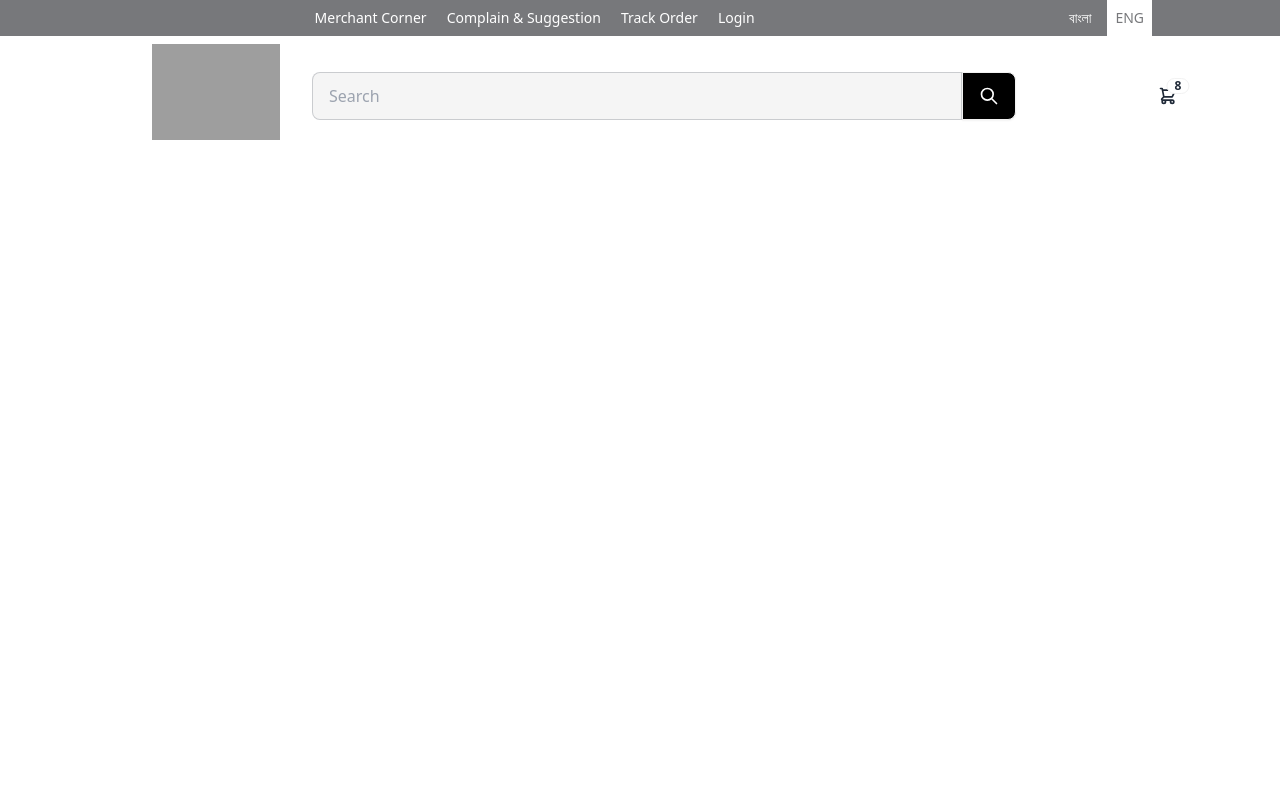
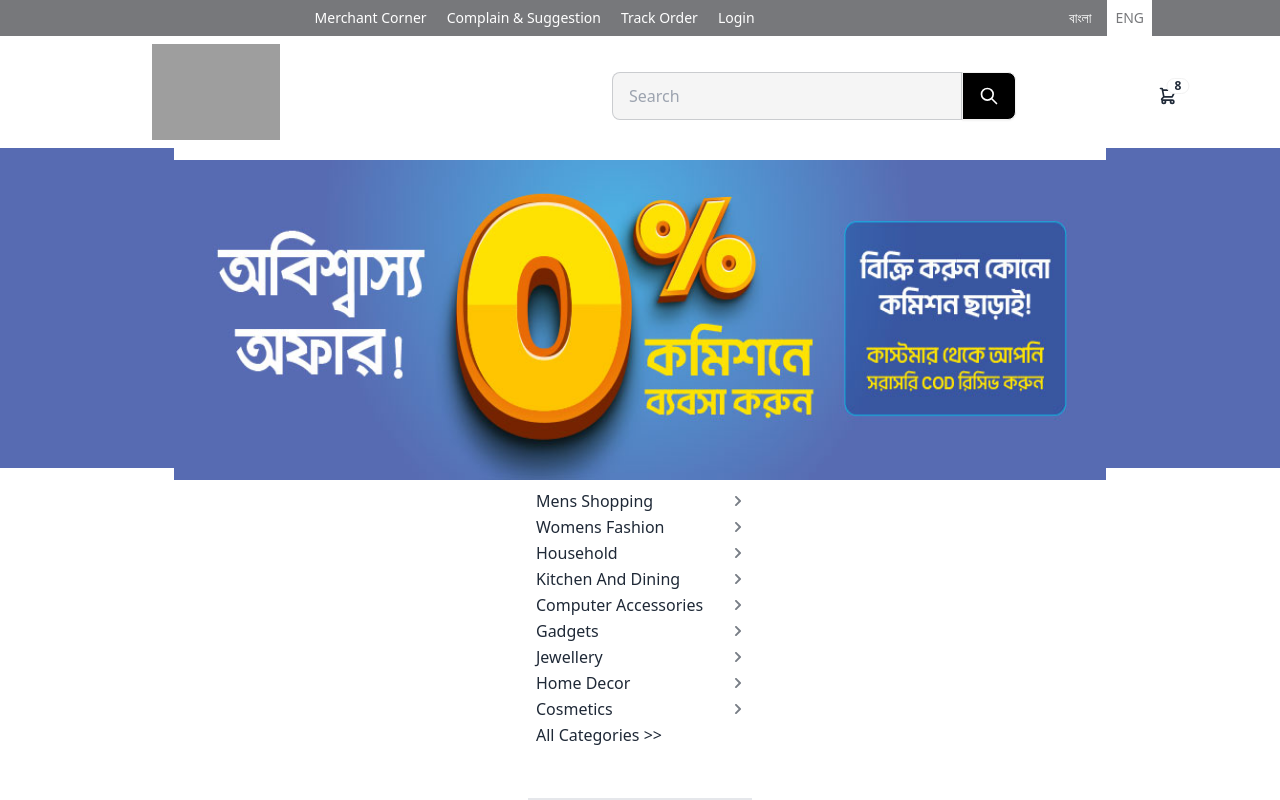
Before and after one commit to shofiqebr/ajkerDeal, a React (Vite) app: page / in a window 1280 px wide. Built offline with nearby package versions, Linux system fonts and the light colour scheme; grey boxes are pictures that could not be loaded.

Commit message:
added some issue solve

```diff
--- a/src/App.jsx
+++ b/src/App.jsx
@@ -10,7 +10,7 @@
 		<>
       <Navbar />
       <Navbar2 />
-			{/* <Banner /> */}
+			<Banner />
 			{/* <HotDeal/> */}
 
 		</>
--- a/src/components/banner/Banner.jsx
+++ b/src/components/banner/Banner.jsx
@@ -4,8 +4,9 @@
 const Banner = () => {
     return (
 		<div className='flex'>
-			<div className='bg-[#576BB2] h-80 w-48'></div>
-			<div className='bg-white h-80 w-56'>
+			<div className='bg-[#576BB2] h-80 w-48 md:block hidden'></div>
+			<div className='flex flex-col-reverse justify-center items-center mt-3'>
+				<div className='bg-white mx-auto h-80 w-56 pt-2 border-b-2'>
 					<ul>
 						<li className='py-[1px] flex justify-between items-center px-2'>
 							<a href='#'>Mens Shopping</a>
@@ -49,7 +50,8 @@
 					</ul>
 				</div>
 				<img className='w-full h-80' src={banner} alt='' />
-			<div className='bg-[#576BB2] h-80 w-48'></div>
+			</div>
+			<div className='bg-[#576BB2] h-80 w-48 md:block hidden'></div>
 		</div>
 	);
 };
--- a/src/components/navbar2/Navbar2.jsx
+++ b/src/components/navbar2/Navbar2.jsx
@@ -18,7 +18,7 @@
 							<input
 								type='text'
 								placeholder='Search'
-								className='input input-bordered lg:w-[650px] md:w-[200px] w-24 rounded-none rounded-l-lg bg-[#F5F5F5]'
+								className='input input-bordered lg:w-[350px] md:w-[200px] w-24 rounded-none rounded-l-lg bg-[#F5F5F5]'
 							/>
 						</div>
 						<div>
```
Lines whose indentation alone changed are shown as unchanged.
